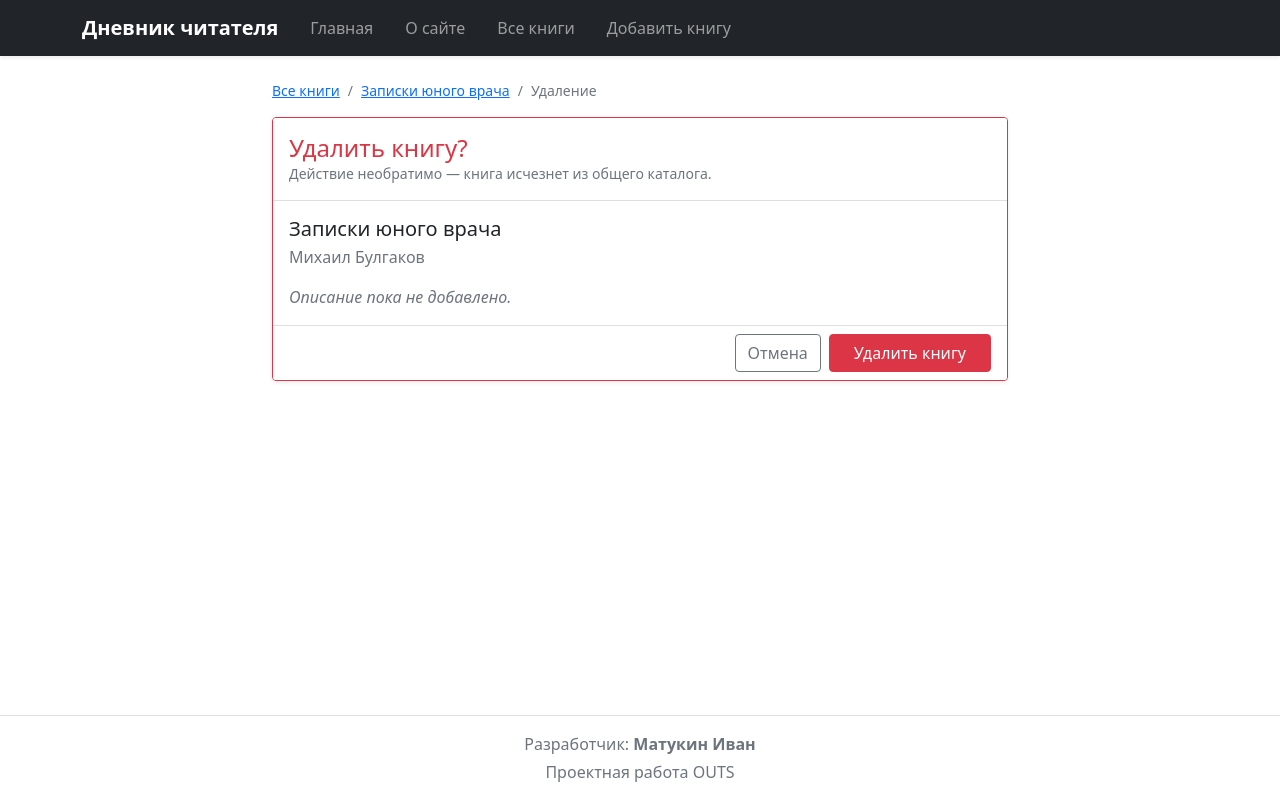
After one commit to imatukin/otus-python-project, a Django app: page /books/6/delete/ in a window 1280 px wide. The commit adds this page. Run offline with Django 5.2, Linux system fonts and the light colour scheme; data comes from the database, SQL or seed files in the repository.

Commit message:
удаление книги

```diff
--- /dev/null
+++ b/bookshelf_app/templates/bookshelf_app/book_delete.html
@@ -0,0 +1,71 @@
+{% extends 'bookshelf_app/base.html' %}
+
+{% block title %} {{ page_title }} {% endblock %}
+
+{% block content %}
+<div class="container py-4">
+    <div class="row justify-content-center">
+        <div class="col-lg-8">
+
+            <nav aria-label="breadcrumb">
+                <ol class="breadcrumb small">
+                    <li class="breadcrumb-item"><a href="{% url 'books' %}">Все книги</a></li>
+                    <li class="breadcrumb-item">
+                        <a href="{% url 'book_detail' book.id %}">{{ book.title }}</a>
+                    </li>
+                    <li class="breadcrumb-item active" aria-current="page">Удаление</li>
+                </ol>
+            </nav>
+
+            <div class="card shadow-sm border-danger">
+                <div class="card-header bg-white py-3">
+                    <h1 class="h4 mb-0 text-danger">Удалить книгу?</h1>
+                    <p class="text-muted small mb-0">Действие необратимо — книга исчезнет из общего каталога.</p>
+                </div>
+
+                <div class="card-body">
+                    <h2 class="h5 mb-1">{{ book.title }}</h2>
+                    <p class="text-muted mb-3">
+                        {{ book.author.name }}{% if book.published_year %} · {{ book.published_year }} г.{% endif %}
+                    </p>
+
+                    {% if book.genres.all %}
+                    <p class="mb-3">
+                        {% for genre in book.genres.all %}
+                        <span class="badge bg-light text-dark border">{{ genre.name }}</span>
+                        {% endfor %}
+                    </p>
+                    {% endif %}
+
+                    {% if book.description %}
+                    <p class="card-text">{{ book.description }}</p>
+                    {% else %}
+                    <p class="card-text text-muted fst-italic">Описание пока не добавлено.</p>
+                    {% endif %}
+
+                    {% if book.added_by %}
+                    <p class="small text-muted mb-0">Добавил: {{ book.added_by.nickname }}</p>
+                    {% endif %}
+
+                    {% with reviews_count=book.reviews.count %}
+                    {% if reviews_count %}
+                    <div class="alert alert-warning mt-3 mb-0" role="alert">
+                        Вместе с книгой будут удалены отзывы читателей — {{ reviews_count }} шт.
+                    </div>
+                    {% endif %}
+                    {% endwith %}
+                </div>
+
+                <div class="card-footer bg-white">
+                    <form method="post" class="d-flex gap-2 justify-content-end">
+                        {% csrf_token %}
+                        <a href="{% url 'book_detail' book.id %}" class="btn btn-outline-secondary">Отмена</a>
+                        <button type="submit" class="btn btn-danger px-4">Удалить книгу</button>
+                    </form>
+                </div>
+            </div>
+
+        </div>
+    </div>
+</div>
+{% endblock %}
--- a/bookshelf_app/urls.py
+++ b/bookshelf_app/urls.py
@@ -3,6 +3,7 @@ from django.urls import path
 from bookshelf_app.views import (
     AboutView,
     BookCreateView,
+    BookDeleteView,
     BookDetailView,
     BookListView,
     BookUpdateView,
@@ -16,4 +17,5 @@ urlpatterns = [
     path("books/add/", BookCreateView.as_view(), name="book_add"),
     path("books/<int:pk>/", BookDetailView.as_view(), name="book_detail"),
     path("books/<int:pk>/edit/", BookUpdateView.as_view(), name="book_edit"),
+    path("books/<int:pk>/delete/", BookDeleteView.as_view(), name="book_delete"),
 ]
--- a/bookshelf_app/views.py
+++ b/bookshelf_app/views.py
@@ -1,7 +1,8 @@
 from django.contrib.messages.views import SuccessMessageMixin
-from django.urls import reverse
+from django.urls import reverse, reverse_lazy
 from django.views.generic import (
     CreateView,
+    DeleteView,
     DetailView,
     ListView,
     TemplateView,
@@ -85,3 +86,19 @@ class BookUpdateView(BookBase, SuccessMessageMixin, UpdateView):
             cancel_url=reverse("book_detail", args=[self.object.pk]),
         )
         return context
+
+
+class BookDeleteView(BookBase, SuccessMessageMixin, DeleteView):
+    """Удаление книги."""
+
+    template_name = "bookshelf_app/book_delete.html"
+    context_object_name = "book"
+    success_url = reverse_lazy("books")
+
+    def get_context_data(self, **kwargs):
+        context = super().get_context_data(**kwargs)
+        context["page_title"] = f"Удаление: {self.object.title}"
+        return context
+
+    def get_success_message(self, cleaned_data):
+        return f"Книга «{self.object.title}» удалена из каталога."
```
Also changed, not shown: bookshelf_app/templates/bookshelf_app/book_detail.html (+8 -3 lines).
